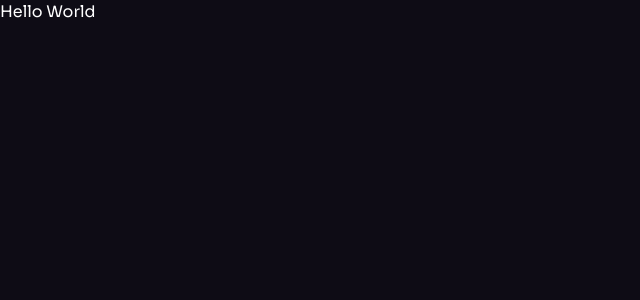
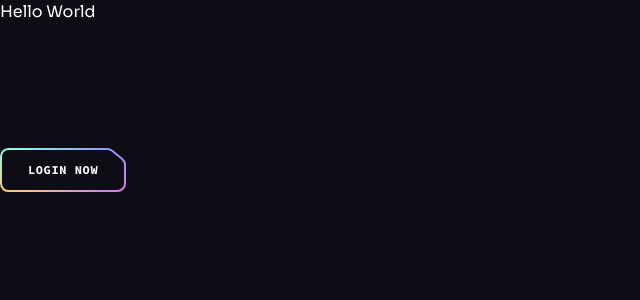
Before and after one commit to StarDust130/Brainwave, a React (Vite) app: page / in a window 1280 px wide. Shown: the top 300 px of the page, without its empty margins (0-640 px from the left). Built offline with nearby package versions, Linux system fonts and the light colour scheme.

Commit message:
Fix import and add Button component

```diff
--- a/src/App.jsx
+++ b/src/App.jsx
@@ -1,18 +1,19 @@
-import ButtonGradient from "./assets/svg/ButtonGradient"
+import ButtonGradient from "./assets/svg/ButtonGradient";
+import Button from "./components/Button";
 
 const App = () => {
   return (
     <>
-    <h1>
-      Hello World
+      <h1>Hello World</h1>
 
-    </h1>
+      <div className="pt-[4.75rem] lg:pt-[5.25rem] overflow-hidden">
+        <Button className="mt-10" href="#login">
+          Login Now
+        </Button>
+      </div>
 
-    <ButtonGradient />
-
-
-
+      <ButtonGradient />
     </>
-  )
-}
-export default App
+  );
+};
+export default App;
--- a/src/components/Butoon.jsx
+++ /dev/null
@@ -1,8 +0,0 @@
-
-
-const Butoon = () => {
-  return (
-    <div>Butoon</div>
-  )
-}
-export default Butoon
--- /dev/null
+++ b/src/components/Button.jsx
@@ -0,0 +1,28 @@
+import ButtonSvg from "../assets/svg/ButtonSvg";
+
+const Button = ({ className, href, onClick, children, px, white }) => {
+  const classes = `button relative inline-flex items-center justify-center h-11 transition-colors hover:text-color-1 ${
+    px || "px-7"
+  } ${white ? "text-n-8" : "text-n-1"}
+   ${className || ""} `;
+
+  const spanClasses = `relative z-10 `;
+
+  const renderButton = () => (
+    <button className={classes}>
+      <span className={spanClasses}>{children}</span>
+      {ButtonSvg(white)}
+    </button>
+  );
+
+  const renderLink = () => (
+    <a href={href} className={classes}>
+      <span className={spanClasses}>{children}</span>
+      {ButtonSvg(white)}
+    </a>
+  );
+
+
+  return href ? renderLink() :  renderButton();
+};
+export default Button;
```
